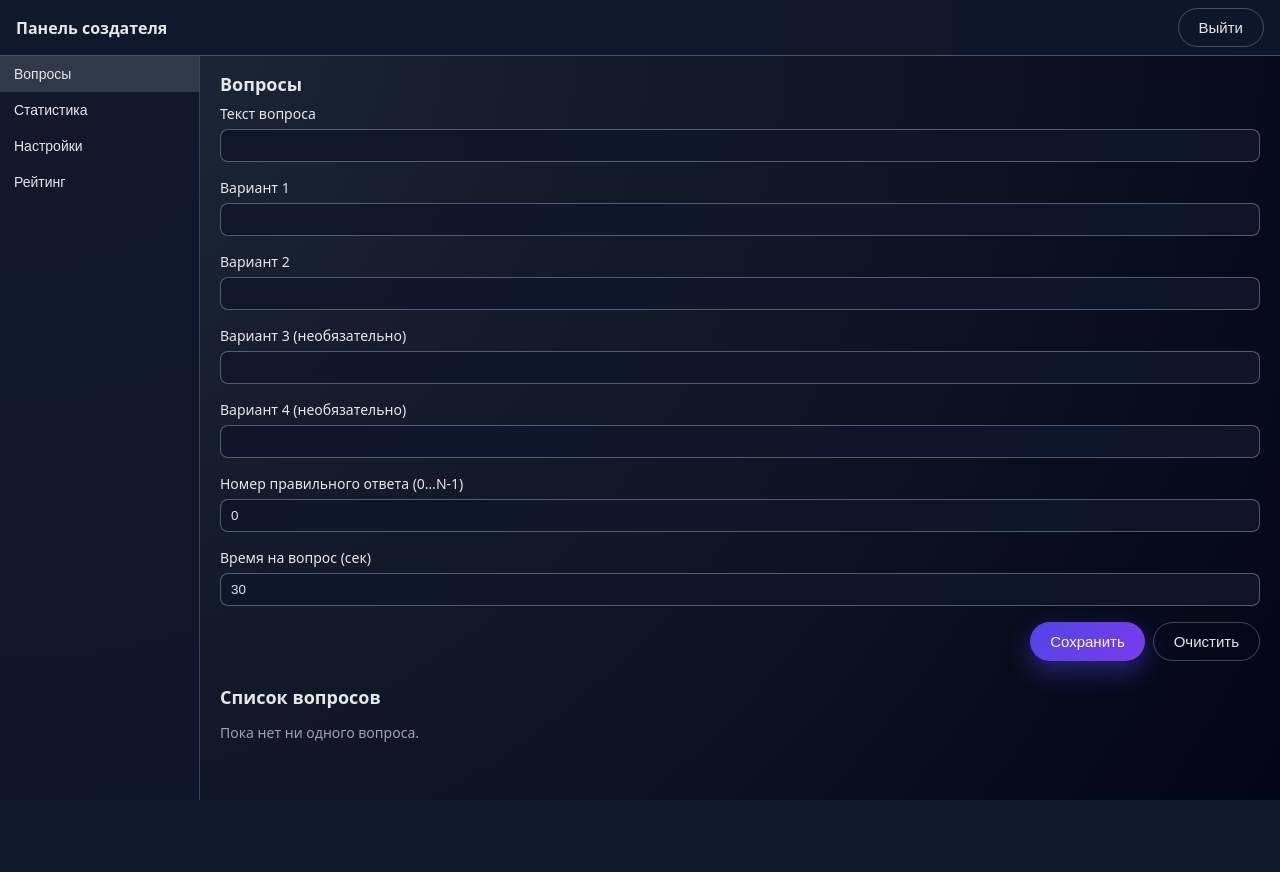
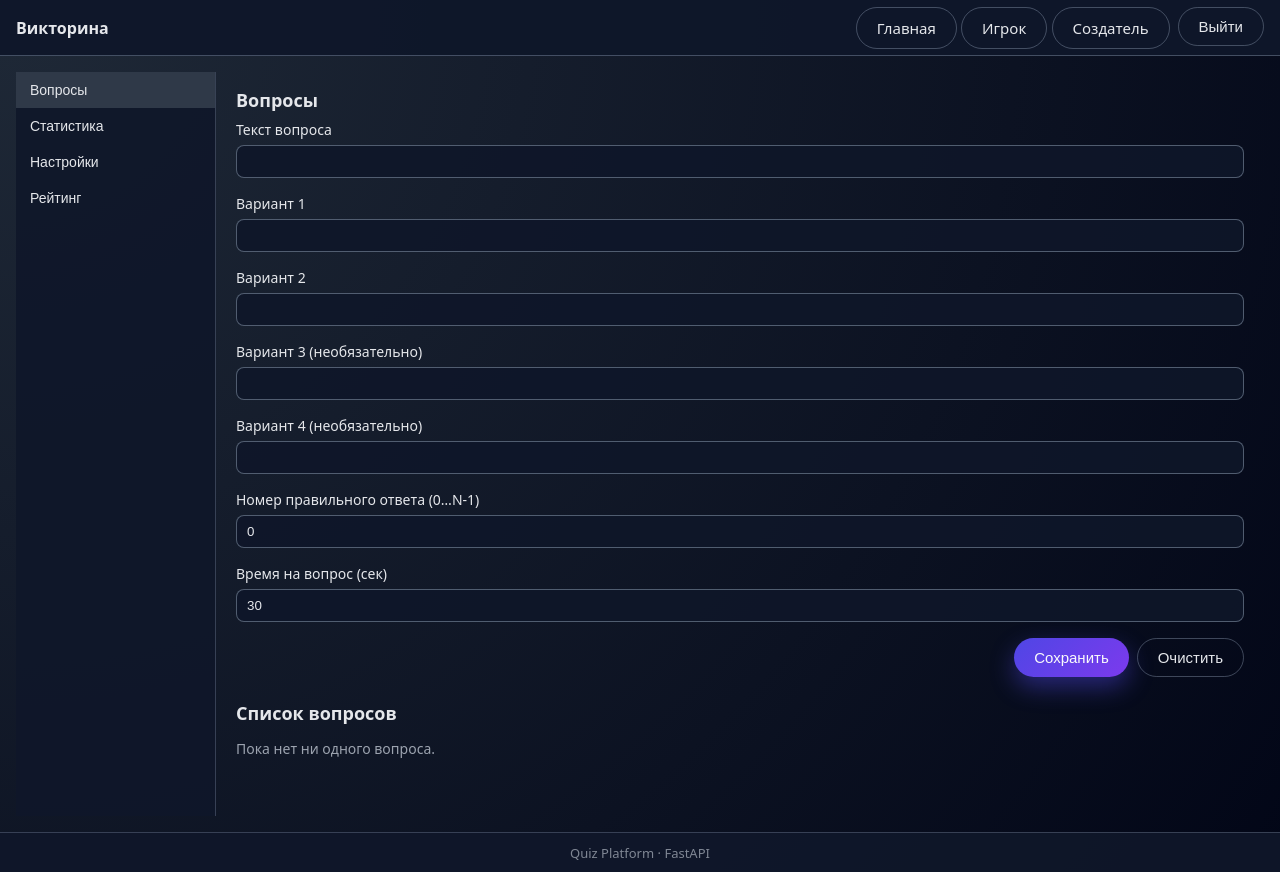
Before and after one commit to meha001/quiz, a FastAPI app: page /creator/dashboard in a window 1280 px wide. Before the commit the page ends 800 px from the top, so only its background shows below. Run offline with FastAPI, Linux system fonts and the light colour scheme.

Commit message:
0987куу78

```diff
--- a/backend/app/main.py
+++ b/backend/app/main.py
@@ -1,7 +1,7 @@
 import pathlib
 
 from fastapi import FastAPI, Request
-from fastapi.responses import HTMLResponse
+from fastapi.responses import HTMLResponse, Response
 from fastapi.staticfiles import StaticFiles
 from fastapi.templating import Jinja2Templates
 
@@ -20,7 +20,12 @@ def create_app() -> FastAPI:
     templates_dir = BASE_DIR / "frontend" / "templates"
 
     app.mount("/static", StaticFiles(directory=static_dir), name="static")
-    templates = Jinja2Templates(directory=str(templates_dir))
+
+    def template_context(request: Request) -> dict:
+        creator_logged_in = bool(request.cookies.get("creator_id"))
+        return {"creator_logged_in": creator_logged_in}
+
+    templates = Jinja2Templates(directory=str(templates_dir), context_processors=[template_context])
 
     Base.metadata.create_all(bind=engine)
 
@@ -53,6 +58,15 @@ def create_app() -> FastAPI:
     async def results_page(request: Request, session_id: int):
         return templates.TemplateResponse(request, "results.html", {"session_id": session_id})
 
+    # Chrome DevTools может запрашивать этот путь автоматически
+    @app.get("/.well-known/appspecific/com.chrome.devtools.json")
+    async def chrome_devtools_config():
+        return Response(status_code=204)
+
+    @app.get("/favicon.ico")
+    async def favicon():
+        return Response(status_code=204)
+
     return app
 
 
--- a/backend/app/routers/auth.py
+++ b/backend/app/routers/auth.py
@@ -96,5 +96,7 @@ def login_creator(data: CreatorLogin, response: Response, db: Session = Depends(
 
 @router.post("/logout", status_code=status.HTTP_204_NO_CONTENT)
 def logout_creator(response: Response):
-    response.delete_cookie("creator_id")
-    return Response(status_code=status.HTTP_204_NO_CONTENT)
+    # Важно: удалить cookie на том же объекте Response, который возвращаем
+    resp = Response(status_code=status.HTTP_204_NO_CONTENT)
+    resp.delete_cookie("creator_id")
+    return resp
--- a/frontend/static/css/main.css
+++ b/frontend/static/css/main.css
@@ -181,6 +181,15 @@ body {
     padding: 16px;
 }
 
+.page-main--top {
+    align-items: flex-start;
+    justify-content: flex-start;
+}
+
+.layout {
+    width: 100%;
+}
+
 .footer {
     height: 40px;
     display: flex;
--- a/frontend/templates/base_simple.html
+++ b/frontend/templates/base_simple.html
@@ -2,25 +2,36 @@
 <html lang="ru">
 <head>
     <meta charset="UTF-8">
+    <meta name="viewport" content="width=device-width, initial-scale=1.0">
     <title>{% block title %}Викторина{% endblock %}</title>
     <link rel="stylesheet" href="/static/css/main.css">
 </head>
 <body class="page {% block body_class %}{% endblock %}">
 <header class="topbar">
     <div class="topbar__title">Викторина</div>
-    <nav class="topbar__nav">
-        <a class="btn btn--ghost" href="/">Главная</a>
-        <a class="btn btn--ghost" href="/player">Игрок</a>
-        <a class="btn btn--ghost" href="/creator/login">Создатель</a>
-    </nav>
+    <div class="topbar__nav">
+        <nav class="topbar__nav-links">
+            <a class="btn btn--ghost" href="/">Главная</a>
+            {% if creator_logged_in %}
+                <a class="btn btn--ghost" href="/creator/dashboard">Dashboard</a>
+            {% else %}
+                <a class="btn btn--ghost" href="/player">Игрок</a>
+                <a class="btn btn--ghost" href="/creator/login">Создатель</a>
+            {% endif %}
+        </nav>
+        <div class="topbar__nav-extra">
+            {% block topbar_right %}{% endblock %}
+        </div>
+    </div>
 </header>
 
-<main class="page-main">
+<main class="page-main {% block main_class %}{% endblock %}">
     {% block content %}{% endblock %}
 </main>
 
 <footer class="footer">
     <span class="footer__text">Quiz Platform · FastAPI</span>
 </footer>
+{% block scripts %}{% endblock %}
 </body>
 </html>
--- a/frontend/templates/creator_dashboard.html
+++ b/frontend/templates/creator_dashboard.html
@@ -1,16 +1,13 @@
-<!DOCTYPE html>
-<html lang="ru">
-<head>
-    <meta charset="UTF-8">
-    <title>Панель создателя</title>
-    <link rel="stylesheet" href="/static/css/main.css">
-</head>
-<body class="page">
-<header class="topbar">
-    <div class="topbar__title">Панель создателя</div>
-    <button class="btn btn--ghost" id="logout-btn">Выйти</button>
-</header>
+{% extends "base_simple.html" %}
 
+{% block title %}Панель создателя{% endblock %}
+
+{% block main_class %}page-main--top{% endblock %}
+
+{% block topbar_right %}
+<button class="btn btn--ghost" id="logout-btn" type="button">Выйти</button>
+{% endblock %}
+{% block content %}
 <main class="layout">
     <aside class="sidebar">
         <nav class="tabs">
@@ -100,7 +97,8 @@
         </div>
     </section>
 </main>
+{% endblock %}
 
+{% block scripts %}
 <script src="/static/js/creator_dashboard.js"></script>
-</body>
-</html>
+{% endblock %}
```
Also changed, not shown: frontend/templates/creator_login.html (+9 -10 lines).
